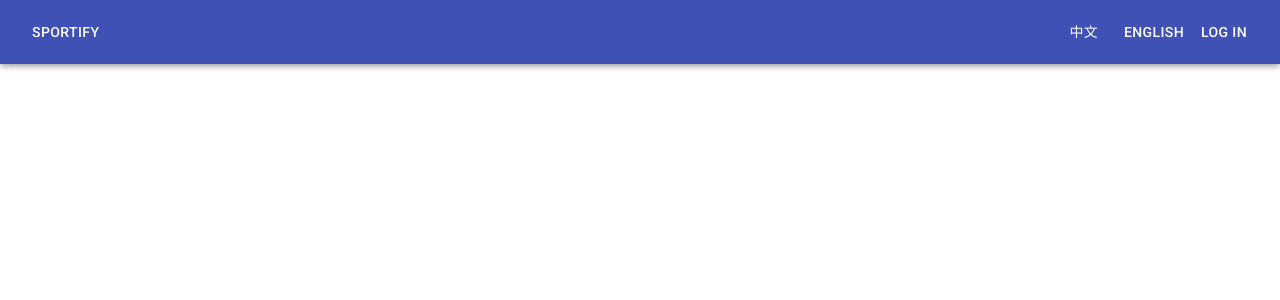
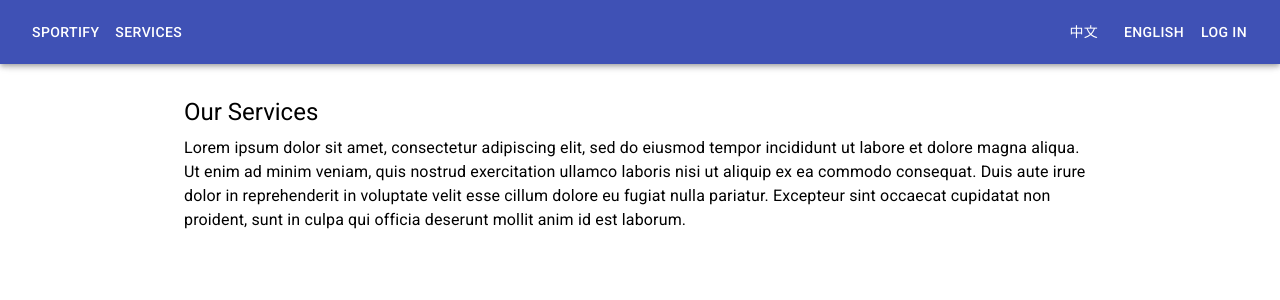
Before and after one commit to WhiteMusk/Sportify_jsAPI, a React (Create React App) app: page /about in a window 1280 px wide. Shown: the top 300 px of the page. Built offline with nearby package versions, Linux system fonts and the light colour scheme.

Commit message:
Add About page

```diff
--- a/src/App.js
+++ b/src/App.js
@@ -1,10 +1,11 @@
 import React from "react";
-import { BrowserRouter as Router, Route, Switch } from 'react-router-dom';
+import { Route, Switch } from 'react-router-dom';
 import { useSelector } from "react-redux";
 import { IntlProvider } from 'react-intl';
 
 import Navbar from "./components/Navbar";
 import HomePage from "./pages/HomePage";
+import AboutPage from "./pages/AboutPage";
 import EventPage from "./pages/EventPage";
 import EventRegistration from "./pages/EventRegistration";
 import EventManagement from "./pages/EventManagement";
@@ -18,16 +19,15 @@ function App () {
 
   return (
     <IntlProvider locale={locale} key={locale} messages={messages}>
-      <Router>
       <Navbar />
       <Switch>
         <Route exact path="/"><HomePage /></Route>
+        <Route exact path="/about"><AboutPage /></Route>
         <Route exact path="/event/:eventID?"><EventPage /></Route>
         <Route exact path="/event/:eventID?/register/"><EventRegistration /></Route>
         <Route exact path="/manage/all"><EventManagement /></Route>
         <Route exact path="/manage/:eventID?"><EventDashboard /></Route>
       </Switch>
-      </Router>
     </IntlProvider>
   );
 }
--- a/src/components/Navbar.js
+++ b/src/components/Navbar.js
@@ -19,15 +19,20 @@ function Navbar() {
         <Button color="inherit" component={Link} to="/">
           <FormattedMessage id="app.title"/>
         </Button>
-        {isLoggedIn &&
+        {/* Only show ManageEvents link if user is logged in */
+        isLoggedIn &&
           <Button color="inherit" component={Link} to="/manage/all">
             <FormattedMessage id="navbar.manageEvents"/>
           </Button>
         }
+        <Button color="inherit" component={Link} to="/about">
+          <FormattedMessage id="navbar.about"/>
+        </Button>
         <div style={{ flexGrow: 1 }}></div>
         <Button color="inherit" onClick={() => dispatch(setLocale(LOCALE_OPTIONS.zh))}>中文</Button>
         <Button color="inherit" onClick={() => dispatch(setLocale(LOCALE_OPTIONS.en))}>English</Button>
-        {isLoggedIn ?
+        {/* Show log out button if user is currently logged in, and vice versa */
+        isLoggedIn ?
           <Button color="inherit" component={Link} to="/" onClick={() => dispatch(logOut())}>
             <FormattedMessage id="logout" />
           </Button> :
--- a/src/i18n/en.js
+++ b/src/i18n/en.js
@@ -4,8 +4,9 @@ const en = {
     'logout': 'Log Out',
     'loading': 'Loading...',
     'navbar.manageEvents': 'Manage Events',
+    'navbar.about': 'Services',
     'homePage.allEvents': 'All Events',
-    'homePage.loadingEvents': 'Loading events...',
+    'aboutPage.title': 'Our Services',
     'eventPage.regulations': 'Event Regulations',
     'eventPage.register': 'Register',
     'manage.listTitle': 'Hosted Events',
--- a/src/i18n/zh.js
+++ b/src/i18n/zh.js
@@ -4,7 +4,9 @@ const zh_TW = {
     'logout': '登出',
     'loading': '載入中...',
     'navbar.manageEvents': '管理賽事',
+    'navbar.about': '服務說明',
     'homePage.allEvents': '所有賽事',
+    'aboutPage.title': '服務說明',
     'eventPage.regulations': '活動簡章',
     'eventPage.register': '線上報名',
     'manage.listTitle': '主辦賽事列表',
--- a/src/index.js
+++ b/src/index.js
@@ -1,5 +1,7 @@
 import React from 'react';
 import ReactDOM from 'react-dom';
+
+import { BrowserRouter as Router } from 'react-router-dom';
 
 import { Provider } from "react-redux";
 import store from "./redux/store";
@@ -10,7 +12,9 @@ import App from './App';
 const Root = () => {
   return (
     <Provider store={store}>
+      <Router>
         <App/>
+      </Router>
     </Provider>
   )
 };
--- /dev/null
+++ b/src/pages/AboutPage.js
@@ -0,0 +1,32 @@
+import Typography from '@material-ui/core/Typography';
+import EventCardList from "../components/EventCardList";
+import Container from '@material-ui/core/Container';
+import { makeStyles } from '@material-ui/core/styles';
+import { useEffect, useState } from 'react';
+import { FormattedMessage } from 'react-intl';
+
+const useStyles = makeStyles((theme) => ({
+    container: {
+        paddingTop: theme.spacing(4),
+        paddingBottom: theme.spacing(4)
+    },
+    appBarSpacer: theme.mixins.toolbar,
+}));
+
+function AboutPage() {
+    const classes = useStyles();
+
+    return (
+        <Container maxWidth="md" className={classes.container}>
+            <div className={classes.appBarSpacer} />
+            <Typography gutterBottom variant="h5" component="h2">
+                <FormattedMessage id="aboutPage.title" />
+            </Typography>
+            <Typography>
+                Lorem ipsum dolor sit amet, consectetur adipiscing elit, sed do eiusmod tempor incididunt ut labore et dolore magna aliqua. Ut enim ad minim veniam, quis nostrud exercitation ullamco laboris nisi ut aliquip ex ea commodo consequat. Duis aute irure dolor in reprehenderit in voluptate velit esse cillum dolore eu fugiat nulla pariatur. Excepteur sint occaecat cupidatat non proident, sunt in culpa qui officia deserunt mollit anim id est laborum.
+            </Typography>
+        </Container>
+    )
+}
+
+export default AboutPage;
```
Lines whose indentation alone changed are shown as unchanged.
